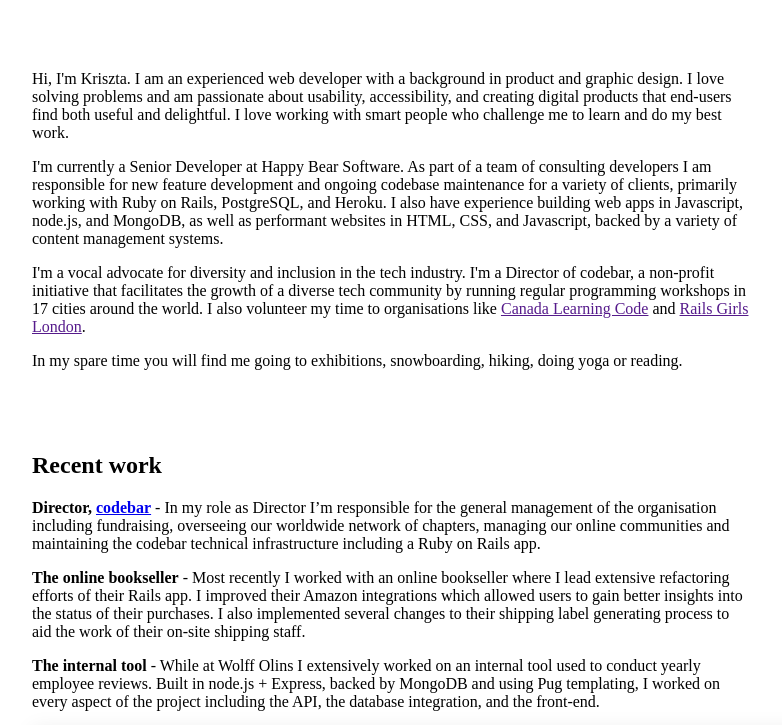
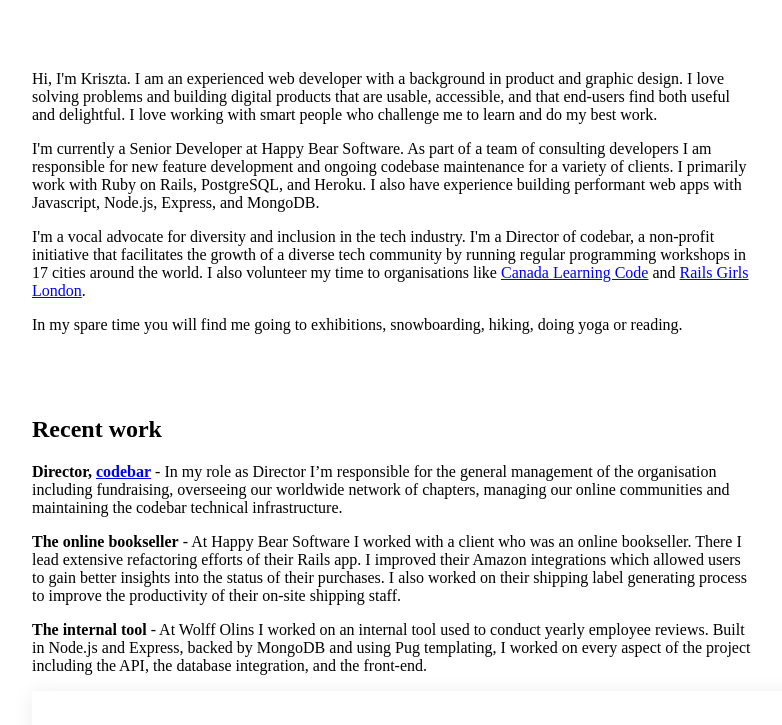
Before and after one commit to matyikriszta/krisztinamatyi.com, a Gatsby site: page / in a window 1280 px wide. Shown: the part 170-895 px from the top of the page, without its empty margins (128-910 px from the left). Built offline with nearby package versions, Linux system fonts and the light colour scheme; Gatsby itself is replaced by a stand-in of ours.

Commit message:
Updates to content

```diff
--- a/src/pages/index.js
+++ b/src/pages/index.js
@@ -44,27 +44,27 @@
     <Section id="about">
       <p>
         Hi, I'm Kriszta. I am an experienced web developer with a background in
-        product and graphic design. I love solving problems and am passionate
-        about usability, accessibility, and creating digital products that
-        end-users find both useful and delightful. I love working with smart
-        people who challenge me to learn and do my best work.
+        product and graphic design. I love solving problems and building digital
+        products that are usable, accessible, and that end-users find both
+        useful and delightful. I love working with smart people who challenge me
+        to learn and do my best work.
       </p>
       <p>
         I'm currently a Senior Developer at Happy Bear Software. As part of a
         team of consulting developers I am responsible for new feature
-        development and ongoing codebase maintenance for a variety of clients,
-        primarily working with Ruby on Rails, PostgreSQL, and Heroku. I also
-        have experience building web apps in Javascript, node.js, and MongoDB,
-        as well as performant websites in HTML, CSS, and Javascript, backed by a
-        variety of content management systems.
+        development and ongoing codebase maintenance for a variety of clients. I
+        primarily work with Ruby on Rails, PostgreSQL, and Heroku. I also have
+        experience building performant web apps with Javascript, Node.js,
+        Express, and MongoDB.
       </p>
       <p>
         I'm a vocal advocate for diversity and inclusion in the tech industry.
         I'm a Director of codebar, a non-profit initiative that facilitates the
         growth of a diverse tech community by running regular programming
         workshops in 17 cities around the world. I also volunteer my time to
-        organisations like <a href="">Canada Learning Code</a> and{' '}
-        <a href="">Rails Girls London</a>.
+        organisations like{' '}
+        <a href="https://www.canadalearningcode.ca/">Canada Learning Code</a>{' '}
+        and <a href="http://railsgirls.london/">Rails Girls London</a>.
       </p>
       <p>
         In my spare time you will find me going to exhibitions, snowboarding,
@@ -80,22 +80,22 @@
         - In my role as Director I’m responsible for the general management of
         the organisation including fundraising, overseeing our worldwide network
         of chapters, managing our online communities and maintaining the codebar
-        technical infrastructure including a Ruby on Rails app.
+        technical infrastructure.
       </p>
       <p>
-        <strong>The online bookseller</strong> - Most recently I worked with an
-        online bookseller where I lead extensive refactoring efforts of their
-        Rails app. I improved their Amazon integrations which allowed users to
-        gain better insights into the status of their purchases. I also
-        implemented several changes to their shipping label generating process
-        to aid the work of their on-site shipping staff.
+        <strong>The online bookseller</strong> - At Happy Bear Software I worked
+        with a client who was an online bookseller. There I lead extensive
+        refactoring efforts of their Rails app. I improved their Amazon
+        integrations which allowed users to gain better insights into the status
+        of their purchases. I also worked on their shipping label generating
+        process to improve the productivity of their on-site shipping staff.
       </p>
       <p>
-        <strong>The internal tool</strong> - While at Wolff Olins I extensively
-        worked on an internal tool used to conduct yearly employee reviews.
-        Built in node.js + Express, backed by MongoDB and using Pug templating,
-        I worked on every aspect of the project including the API, the database
-        integration, and the front-end.
+        <strong>The internal tool</strong> - At Wolff Olins I worked on an
+        internal tool used to conduct yearly employee reviews. Built in Node.js
+        and Express, backed by MongoDB and using Pug templating, I worked on
+        every aspect of the project including the API, the database integration,
+        and the front-end.
       </p>
 
       <FlexContainer>
@@ -105,7 +105,12 @@
           title="Telia Ethics"
           link="http://dontdothisatwork.teliacompany.com/"
         >
-          Write description here, make it same length as other
+          A static website for Telia Company's groundbreaking Code of Conduct,
+          featuring animated short videos illustrating the main concepts of the
+          CoC. Built using Middleman, SCSS and plain Javascript, the process of
+          building the site required close collaboration with the designers to
+          bring their vision to life. The project went on to win a Wood Pencil
+          at the D&amp;AD Awards 2017.
         </ProjectCard>
         <ProjectCard
           image={wo}
@@ -113,7 +118,7 @@
           title="Wolff Olins website"
           link="https://www.wolffolins.com/"
         >
-          Write description
+          A complete rewrite of the Wolff Olins website.
         </ProjectCard>
       </FlexContainer>
 
```
